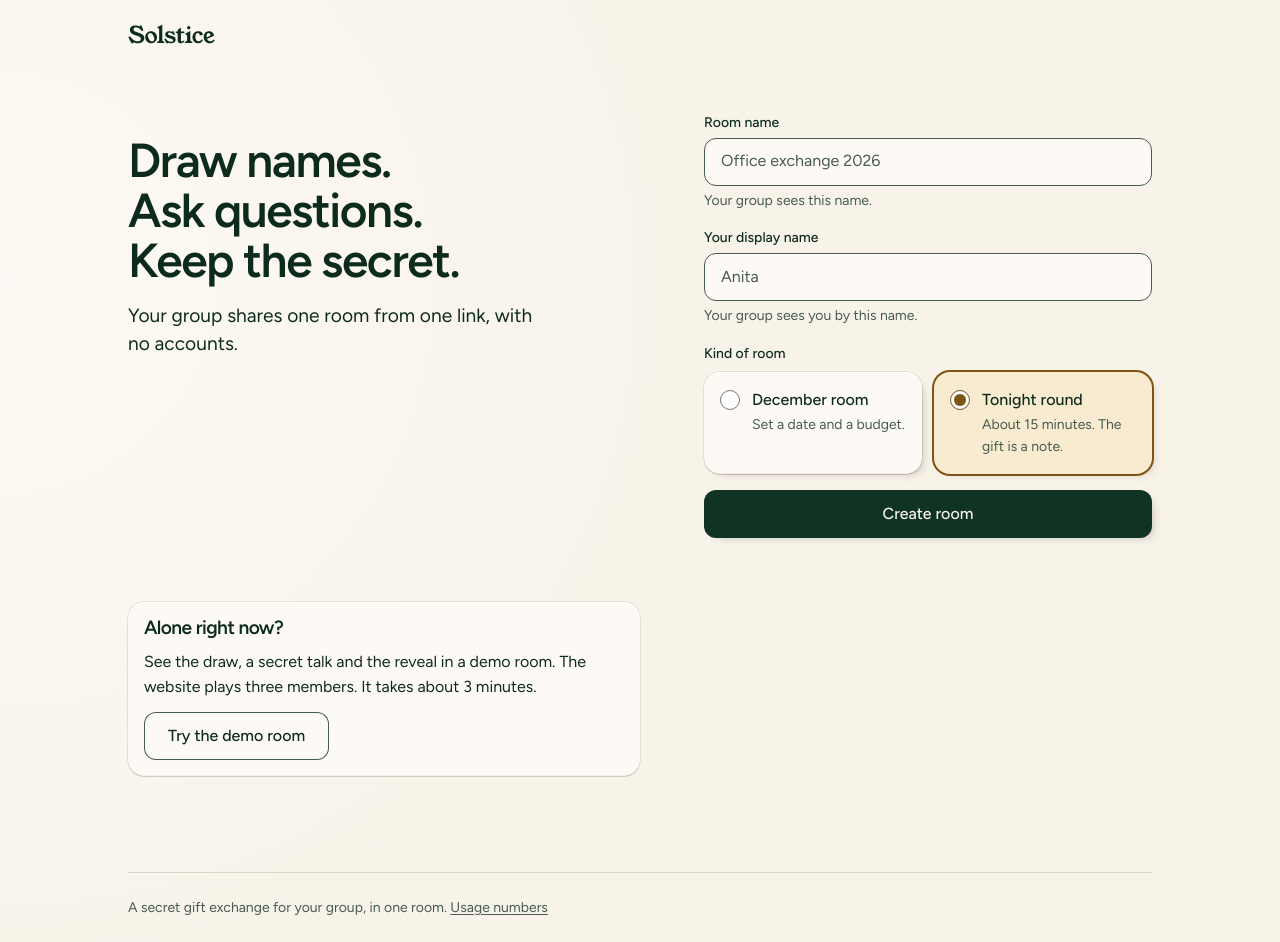
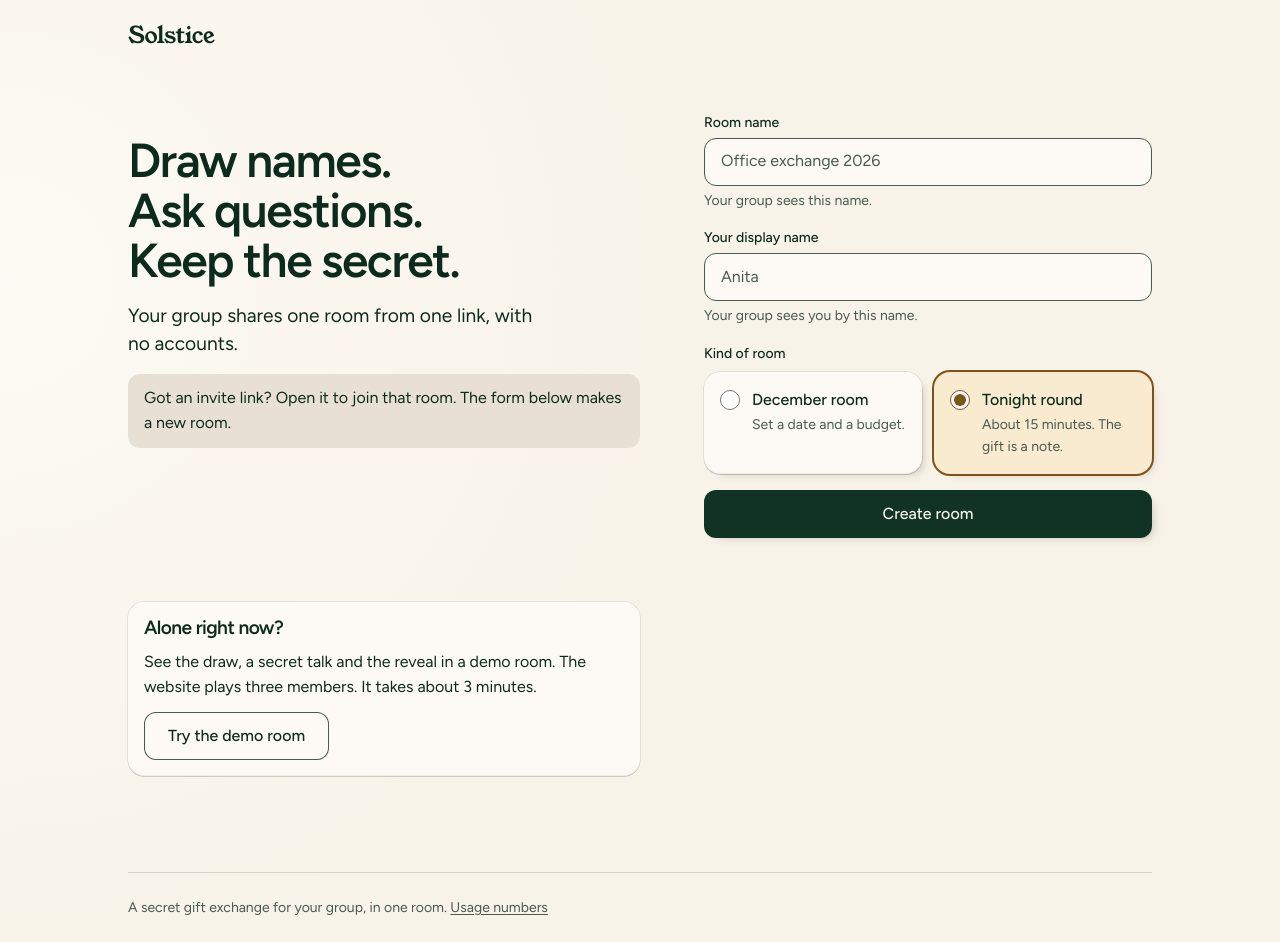
Before and after one commit to chamanswami555/solstice, a Next.js app: page / in a window 1280 px wide. Built offline with nearby package versions, Linux system fonts and the light colour scheme.

Commit message:
point invited people to their link

```diff
--- a/app/page.tsx
+++ b/app/page.tsx
@@ -9,6 +9,7 @@ export default function Home() {
           <span>Draw names.</span> <span>Ask questions.</span> <span>Keep the secret.</span>
         </h1>
         <p className="lead">Your group shares one room from one link, with no accounts.</p>
+        <p className="notice">Got an invite link? Open it to join that room. The form below makes a new room.</p>
       </div>
       <CreateRoomForm />
       <section className="panel" aria-labelledby="demo-start-title">
```
Also changed, not shown: 1 other file (tests, documents, lock files or other folders).
